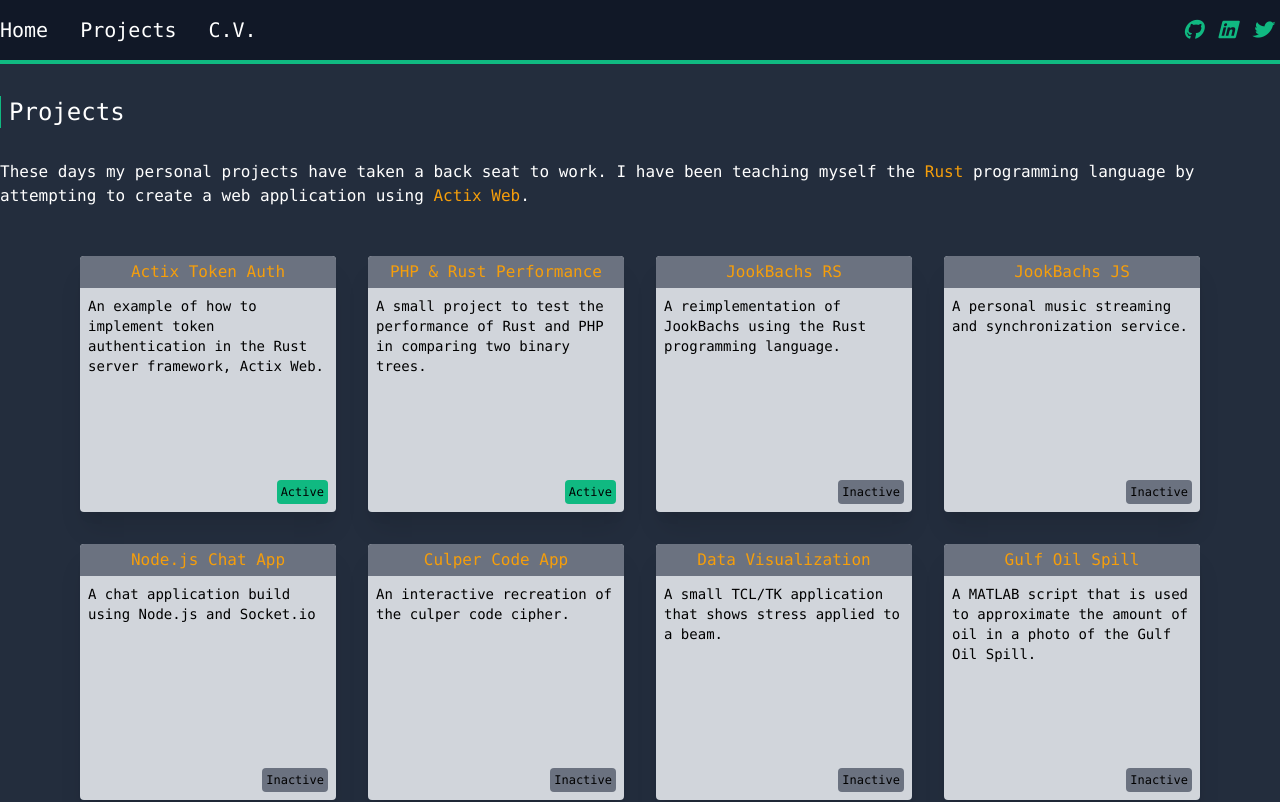
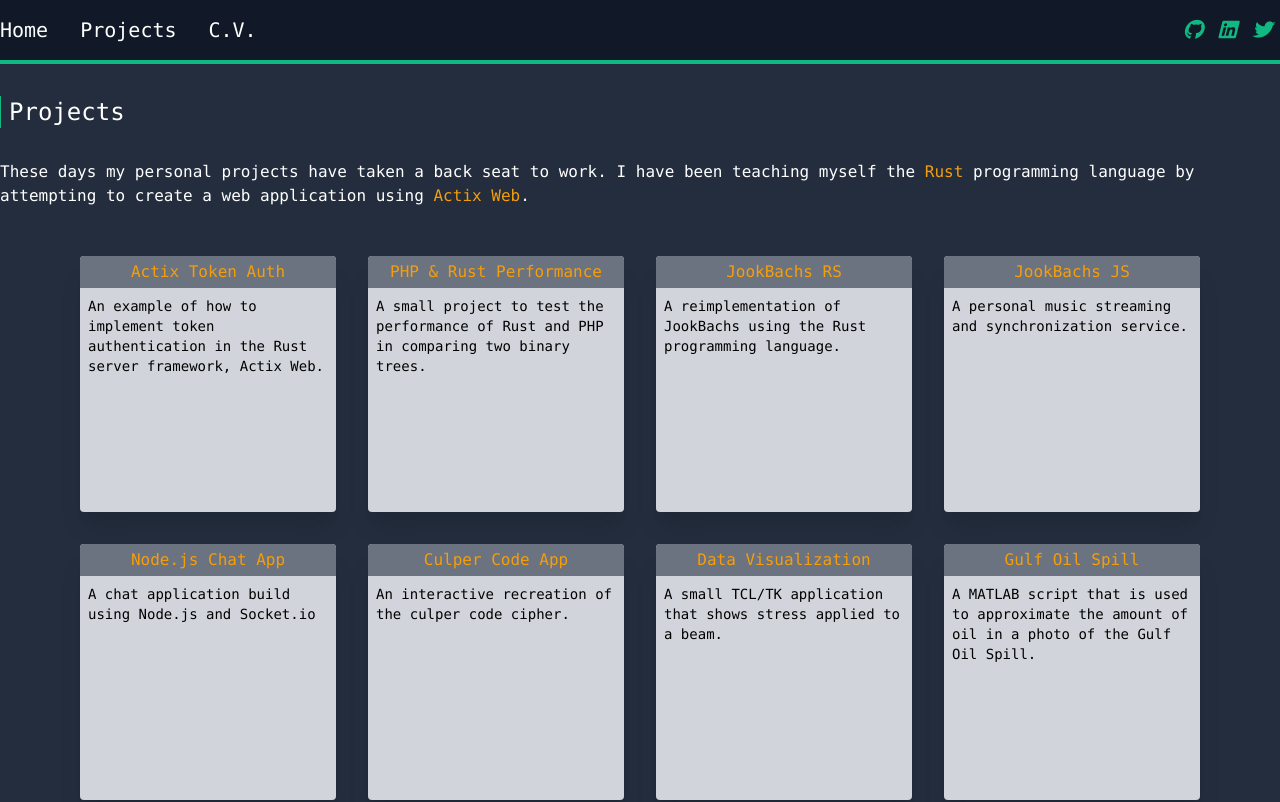
Before and after one commit to rlcurrall/personal-website, a Vue app: page /projects in a window 1280 px wide. Shown: the top 802 px of the page. Built offline with nearby package versions, Linux system fonts and the light colour scheme.

Commit message:
Remove active key

```diff
--- a/src/components/ProjectCard.vue
+++ b/src/components/ProjectCard.vue
@@ -14,14 +14,14 @@
         <div class="p-2 flex-grow text-sm">
             {{ project.description }}
         </div>
-        <div class="w-full p-2 flex justify-end">
+        <!-- <div class="w-full p-2 flex justify-end">
             <span
                 class="rounded p-1 text-black text-xs"
                 :class="project.status === 'Active' ? 'bg-green-500' : 'bg-gray-500'"
             >
                 {{ project.status }}
             </span>
-        </div>
+        </div> -->
     </a>
 </template>
 
```
